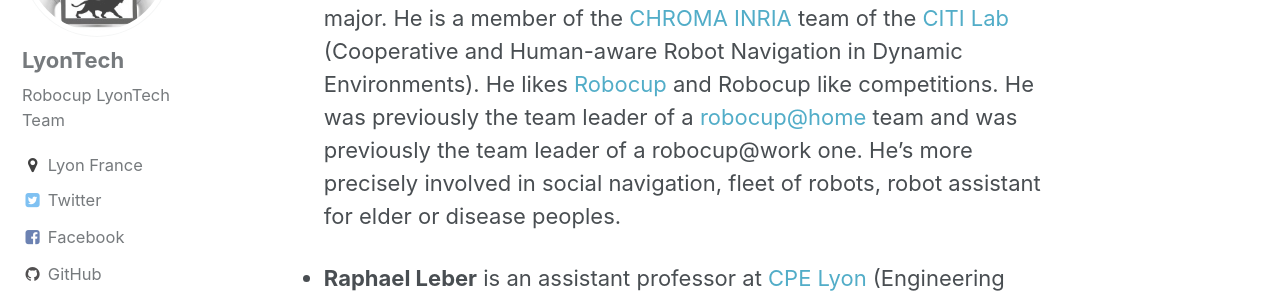
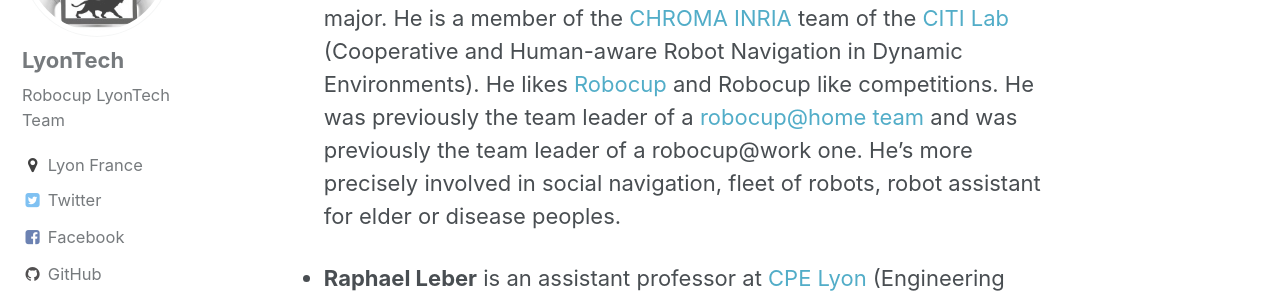
Before and after one commit to Robocup-Lyontech/Robocup-Lyontech.github.io, a Jekyll site: the page built from _pages/staff.md, in a window 1280 px wide and 900 px high, scrolled down 736 px. Shown: the part 156-456 px from the top of the window. Built offline with Jekyll 4.4.1, drawn with Linux system fonts in a browser that asks for light colours.

```diff
--- a/_pages/staff.md
+++ b/_pages/staff.md
@@ -12,7 +12,7 @@ We provide :
 4. expertise on ROS and Naoqi frameworks.
 
 ## Members of Robocup LyonTech Team
-- [**Fabrice Jumel**](https://fabricejumel.github.io/) (team leader) is assistant professor in [CPE Lyon](https://www.cpe.fr) (Engineering School). He is at the head of the "service robotics" major. He is a member of the [CHROMA INRIA](https://team.inria.fr/chroma/en/)  team of the [CITI Lab](http://www.citi-lab.fr/)  (Cooperative and Human-aware Robot Navigation in Dynamic Environments). He likes [Robocup](http://www.robocup.org/) and Robocup like competitions. He was previously the team leader of a [robocup@home](http://cpe-dev.fr/robotcup/) team and was previously the team leader of a robocup@work one. He's more precisely involved in social navigation, fleet of robots, robot assistant for elder or disease peoples.
+- [**Fabrice Jumel**](https://fabricejumel.github.io/) (team leader) is assistant professor in [CPE Lyon](https://www.cpe.fr) (Engineering School). He is at the head of the "service robotics" major. He is a member of the [CHROMA INRIA](https://team.inria.fr/chroma/en/)  team of the [CITI Lab](http://www.citi-lab.fr/)  (Cooperative and Human-aware Robot Navigation in Dynamic Environments). He likes [Robocup](http://www.robocup.org/) and Robocup like competitions. He was previously the team leader of a [robocup@home team](http://cpe-dev.fr/robotcup/) and was previously the team leader of a robocup@work one. He's more precisely involved in social navigation, fleet of robots, robot assistant for elder or disease peoples.
 
 - **Raphael Leber** is an assistant professor at [CPE Lyon](https://www.cpe.fr) (Engineering School) since 2014. He develops robotic platorms and teaches in the "service robotics" major. Before working as an academic, he gained a relevant experience in a [Korean robotic laboratory](http://irl.postech.ac.kr), in a [former french robotic company](https://www.ald.softbankrobotics.com/en) and in a [company specialized in embedded systems](https://www.viveris.fr/index.php/viveris-technologies.html) (R&D and then R&I). He holds a Master’s Degree in Embedded Electronics from the University of Technology of Belfort-Montbéliard, 2010.
 
```
